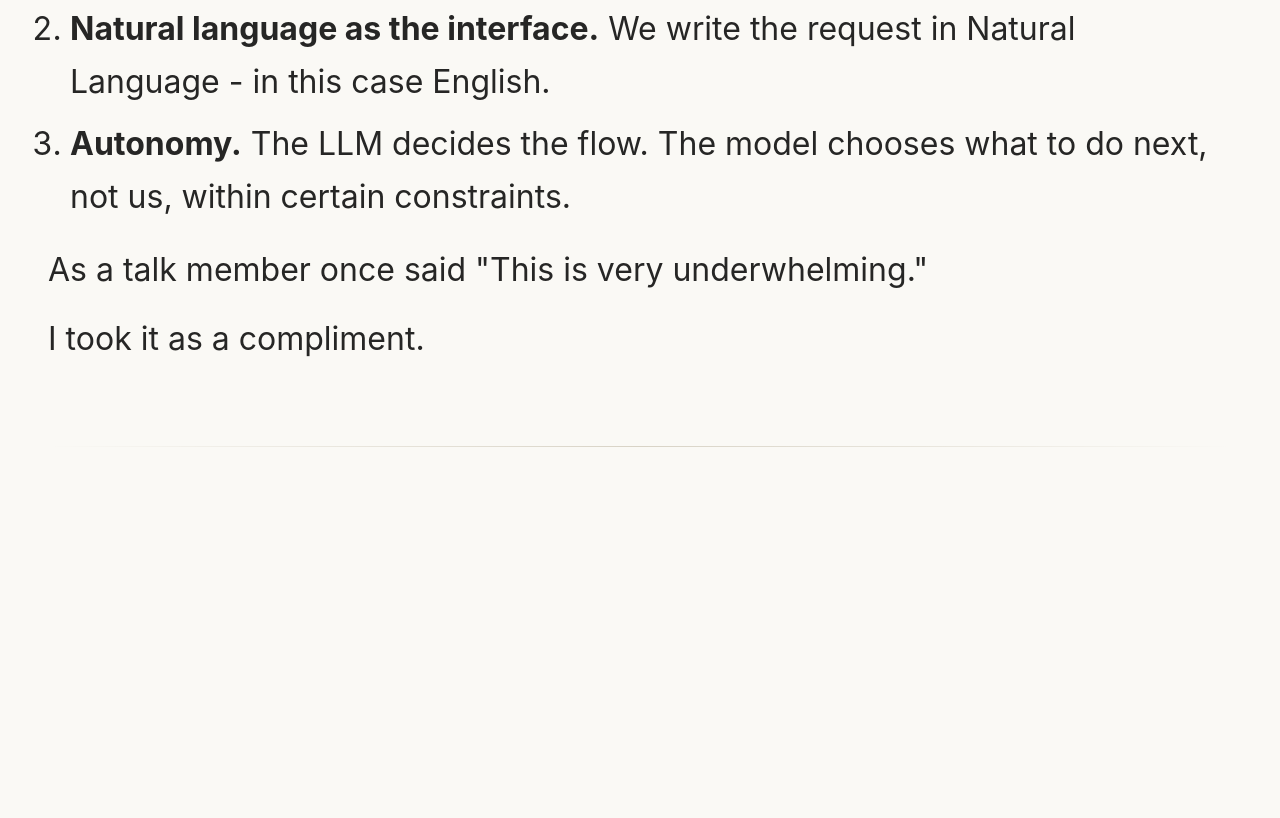
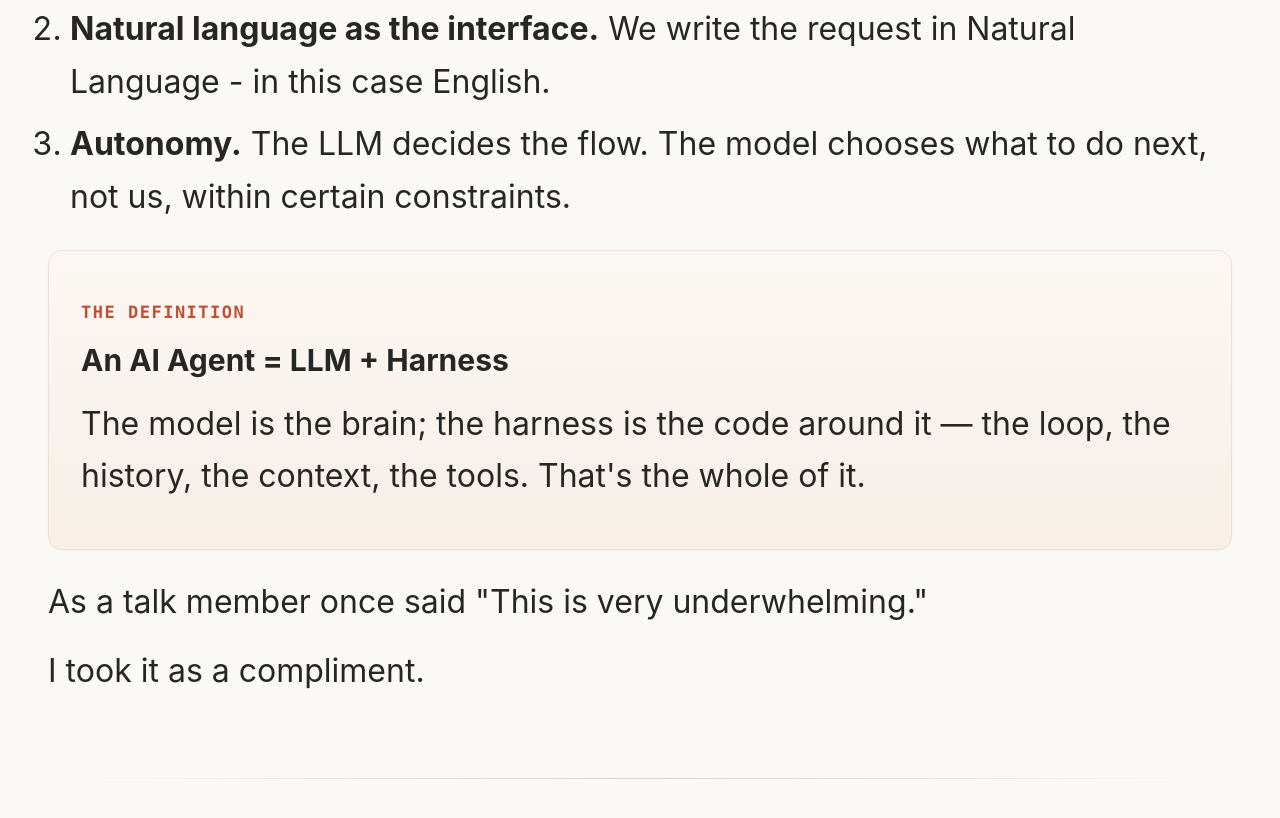
Before and after one commit to Python-Test-Engineer/BrightonDev.ai-meetup-nov-2026, a plain HTML site: page TALK.html in a window 1280 px wide. Shown: the part 6749-7567 px from the top of the page. Drawn offline with Linux system fonts and the light colour scheme.

Commit message:
edit talk

```diff
--- a/TALK.html
+++ b/TALK.html
@@ -841,6 +841,14 @@
         <li><strong>Autonomy.</strong> The LLM decides the flow. The model chooses what to do next, not us, within
           certain constraints.</li>
       </ol>
+
+      <div class="card note">
+        <span class="tag">The definition</span>
+        <p style="margin:0 0 12px; font-size:30px"><strong>An AI Agent = LLM + Harness</strong></p>
+        <p>The model is the brain; the harness is the code around it — the loop, the history, the context, the tools.
+          That's the whole of it.</p>
+      </div>
+
       <p>As a talk member once said "This is very underwhelming." </p>
       <p>I took it as a compliment.</p>
     </section>
```
